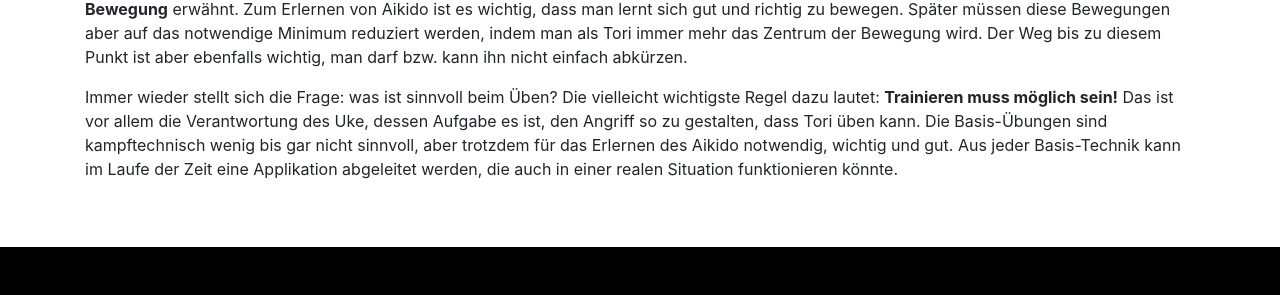
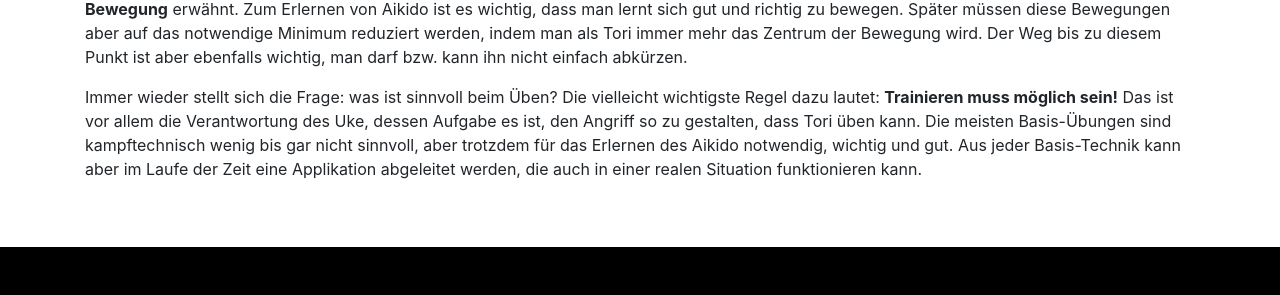
Before and after one commit to TWachs/aikinomichi-linz, a Jekyll site: the page built from prinzipien.md, in a window 1280 px wide. Shown: the part 1293-1588 px from the top of the page. Built offline with Jekyll 4.4.1, drawn with Linux system fonts in a browser that asks for light colours; nearby versions of some CDN libraries.

Commit message:
Update prinzipien.md
kleinere Änderungen

```diff
--- a/prinzipien.md
+++ b/prinzipien.md
@@ -25,7 +25,7 @@ Was sind aber nun die oben erwähnten Prinzipien im Aikido, die in jeder Technik
 
 Später kommt noch das Prinzip der **Bewahrung der Integrität** dazu: sowohl in der Rolle als Uke als auch in der Rolle als Tori sollte ich meine Position stets so wählen, dass mein Partner mich nicht verletzen könnte. **Kommunikation** ist ein sehr wichtiges Prinzip im Aikido, vielleicht sogar das wichtigste. Aiki bedeutet ja Synchronisation, eins werden mit dem Angreifer, verschmelzen mit der Angriffsenergie - wie könnte das ohne Kommunikation, ohne dass ich unvoreingenommen fühle, was mein Partner macht, funktionieren. Zu guter Letzt sei noch die **Ökonomie der Bewegung** erwähnt. Zum Erlernen von Aikido ist es wichtig, dass man lernt sich gut und richtig zu bewegen. Später müssen diese Bewegungen aber auf das notwendige Minimum reduziert werden, indem man als Tori immer mehr das Zentrum der Bewegung wird. Der Weg bis zu diesem Punkt ist aber ebenfalls wichtig, man darf bzw. kann ihn nicht einfach abkürzen.
 
-Immer wieder stellt sich die Frage: was ist sinnvoll beim Üben? Die vielleicht wichtigste Regel dazu lautet: **Trainieren muss möglich sein!** Das ist vor allem die Verantwortung des Uke, dessen Aufgabe es ist, den Angriff so zu gestalten, dass Tori üben kann. Die Basis-Übungen sind kampftechnisch wenig bis gar nicht sinnvoll, aber trotzdem für das Erlernen des Aikido notwendig, wichtig und gut. Aus jeder Basis-Technik kann im Laufe der Zeit eine Applikation abgeleitet werden, die auch in einer realen Situation funktionieren könnte.
+Immer wieder stellt sich die Frage: was ist sinnvoll beim Üben? Die vielleicht wichtigste Regel dazu lautet: **Trainieren muss möglich sein!** Das ist vor allem die Verantwortung des Uke, dessen Aufgabe es ist, den Angriff so zu gestalten, dass Tori üben kann. Die meisten Basis-Übungen sind kampftechnisch wenig bis gar nicht sinnvoll, aber trotzdem für das Erlernen des Aikido notwendig, wichtig und gut. Aus jeder Basis-Technik kann aber im Laufe der Zeit eine Applikation abgeleitet werden, die auch in einer realen Situation funktionieren kann.
 
 
 
```
